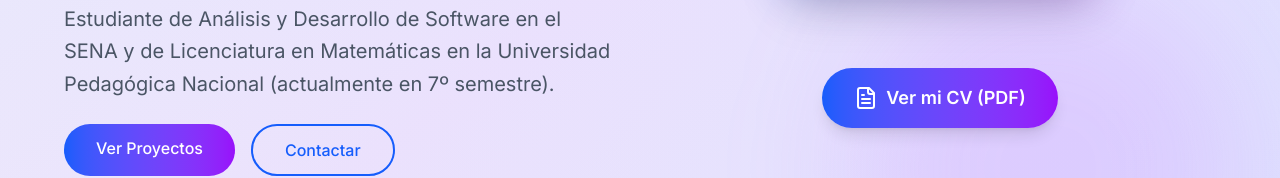
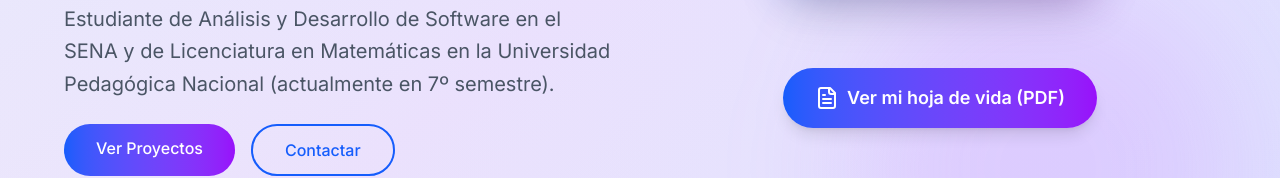
Before and after one commit to RumiSoftware2/Portfolio, a React (Vite) app: page / in a window 1280 px wide. Shown: the part 609-787 px from the top of the page. Built offline with nearby package versions, Linux system fonts and the light colour scheme.

Commit message:
modifique cv: cambie el texto del boton de cv a ahoja de vida

```diff
--- a/src/components/DownloadCV.jsx
+++ b/src/components/DownloadCV.jsx
@@ -10,7 +10,7 @@
         className="inline-flex items-center gap-2 px-8 py-4 bg-gradient-to-r from-blue-600 to-purple-600 text-white rounded-full font-semibold shadow-lg hover:scale-105 hover:shadow-xl transition-all duration-300 text-lg"
       >
         <FileText className="w-6 h-6" />
-        Ver mi CV (PDF)
+        Ver mi hoja de vida  (PDF)
       </a>
     </div>
   );
```
